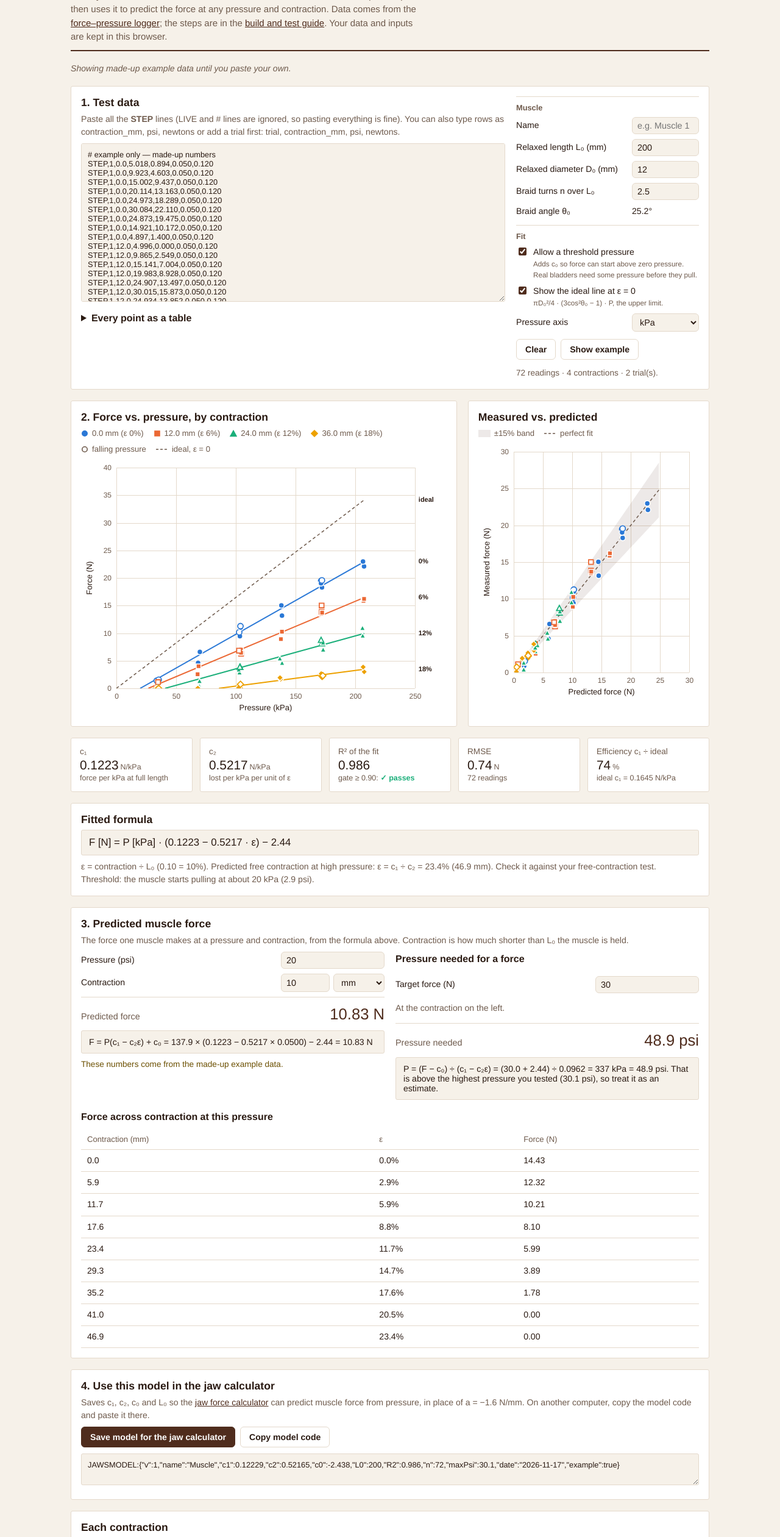
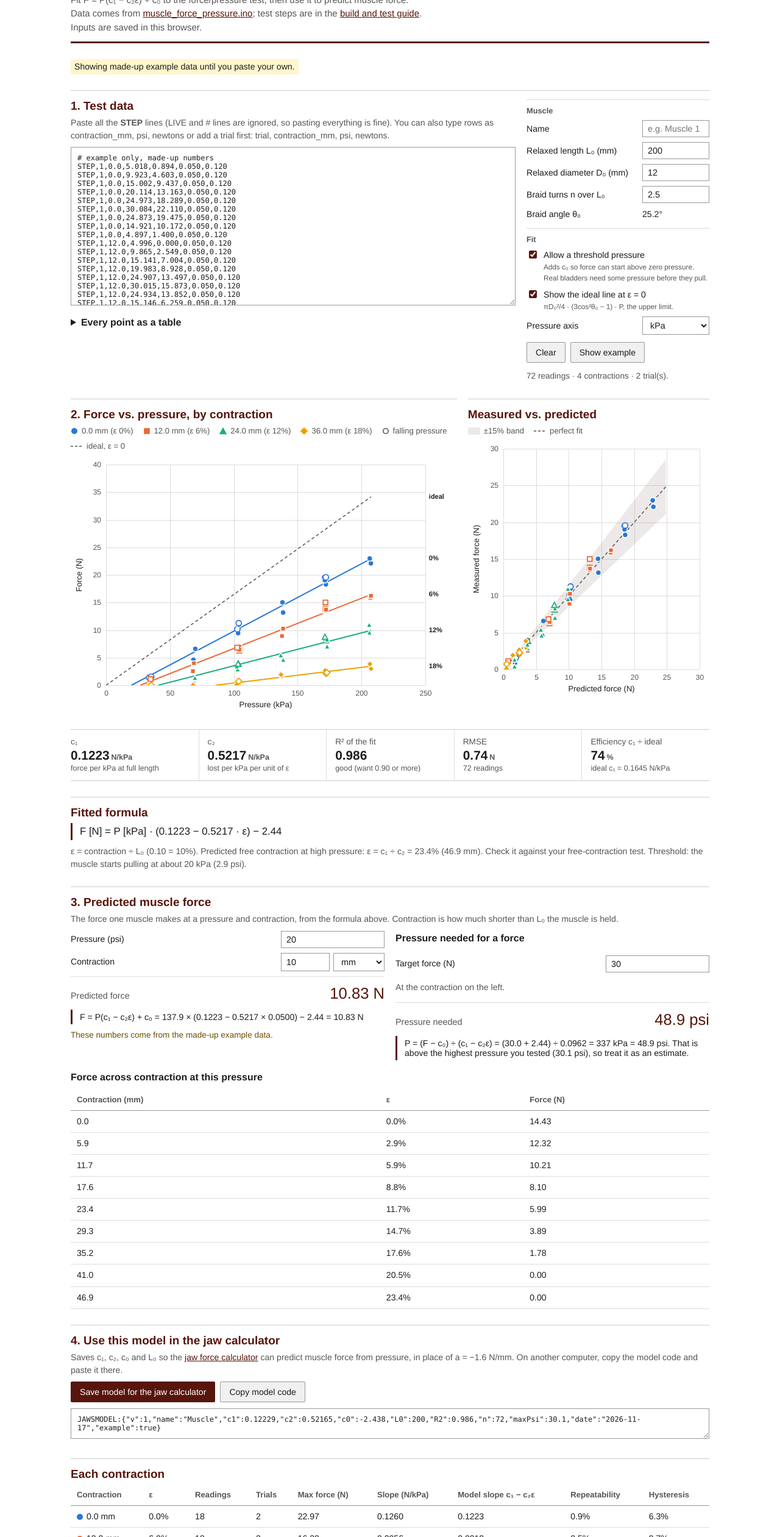
Before and after one commit to pagano770/Jaws-Leaderboard, a plain HTML site: page tools/muscle-characterization.html in a window 1280 px wide. Shown: the part 121-2642 px from the top of the page at 61% size. Drawn offline with Linux system fonts and the light colour scheme.

Commit message:
Plainer look on all pages to match the guide (#12)
- tools/lab.css: shared styles for the tool pages (white page, sections instead of cards,
  plain inputs/buttons, results as plain numbers, no tinted math boxes)
- scoreboard: smaller title, single rule, flatter controls
- removed check-mark glyphs and shortened page intros


Claude-Session: https://claude.ai/code/session_014mqoPYCMjC4f264Gc89P9Z

Co-authored-by: Claude <noreply@anthropic.com>

```diff
--- a/tools/jaw-calculator.html
+++ b/tools/jaw-calculator.html
@@ -88,13 +88,14 @@ canvas { display: block; width: 100%; height: 100%; }
   .chart-wrap { height: 280px; }
 }
 </style>
+<link rel="stylesheet" href="lab.css">
 </head>
 <body>
 <div class="wrap">
   <a class="back" href="../guide.html">← JAWS Project</a>
   <header>
     <h1>Jaw Force Calculator</h1>
-    <p>Enter your jaw measurements for each muscle orientation. The page uses the moment equation to predict the load cell force, works out the uncertainty and the best muscle angle, and compares the prediction with your squeezes. Your numbers are kept in this browser until you clear them.</p>
+    <p>Predicted load cell force for each muscle orientation from the moment balance, with uncertainty, the best muscle angle, and a comparison to the measured squeezes. Numbers are saved in this browser.</p>
   </header>
 
   <p class="note-ex" id="exNote">Showing example numbers. Type over them with your team's measurements.</p>
--- /dev/null
+++ b/tools/lab.css
@@ -0,0 +1,47 @@
+/* Shared look for the tool pages, so they match guide.html. Loaded after each page's own styles. */
+:root, :root[data-theme] {
+  --bg: #fff; --panel: #fff; --ink: #1d1d1d; --muted: #555; --line: #ddd;
+  --air: #57150B; --on-air: #fff; color-scheme: light;
+}
+@media (prefers-color-scheme: dark) { :root:not([data-theme="light"]) { --bg: #fff; --panel: #fff; --ink: #1d1d1d; --muted: #555; --line: #ddd; --air: #57150B; color-scheme: light; } }
+
+body { background: #fff; color: #1d1d1d; font-size: 15px; }
+.wrap { gap: 26px; }
+
+header { border-bottom: 3px solid #57150B; padding-bottom: 12px; }
+h1 { color: #1d1d1d !important; font-weight: bold; font-size: 30px !important; }
+h2 { color: #57150B; font-weight: bold; font-size: 19px; }
+h3 { color: #1d1d1d !important; }
+a { color: #57150B; }
+
+/* sections instead of boxed cards */
+.panel { background: none !important; border: 0 !important; border-radius: 0 !important; box-shadow: none !important; padding: 0 !important; }
+.wrap > .panel, .wrap > section.panel, .charts > .panel, .input > .panel { border-top: 1px solid #ccc !important; padding-top: 14px !important; }
+
+/* results as plain numbers, not tiles */
+.stats { gap: 0 !important; border-top: 1px solid #ccc; border-bottom: 1px solid #ccc; }
+.stats > .panel, .stats > .stat { border: 0 !important; border-left: 1px solid #ddd !important; padding: 10px 14px !important; }
+.stats > :first-child { border-left: 0 !important; padding-left: 0 !important; }
+.stat .v { font-weight: bold !important; color: #1d1d1d !important; }
+
+/* equations and worked math: plain, no tinted boxes */
+.eq, .card, .bigout, .mmbox, pre { background: none !important; border-radius: 0 !important; }
+.eq { border: 0 !important; border-left: 3px solid #57150B !important; padding: 4px 0 4px 12px !important; }
+.card { border: 0 !important; border-top: 1px solid #ddd !important; padding: 10px 0 0 !important; }
+.mmbox { border: 1px solid #ccc !important; }
+
+/* inputs and buttons: ordinary form controls */
+input, select, textarea { border-radius: 0 !important; background: #fff !important; border: 1px solid #999 !important; color: #1d1d1d !important; }
+textarea { font-family: Menlo, Consolas, "Courier New", monospace !important; font-size: 12px !important; }
+button { border-radius: 2px !important; background: #f0f0f0 !important; border: 1px solid #999 !important; color: #1d1d1d !important; font-weight: normal !important; }
+button:hover { background: #e4e4e4 !important; }
+button.primary { background: #57150B !important; border-color: #57150B !important; color: #fff !important; }
+
+.tip { border-radius: 0 !important; box-shadow: none !important; border: 1px solid #999 !important; }
+.tag, .example-tag, .note-ex { font-style: normal !important; background: #fff6cc; padding: 2px 6px; color: #1d1d1d !important; }
+.warnline, .warn { border-radius: 0 !important; }
+th { color: #555; font-weight: bold !important; border-bottom: 1px solid #999 !important; }
+.math .eq, .card .eq { border-left: 0 !important; padding: 2px 0 2px 14px !important; }
+input.title-input { border: 1px solid transparent !important; padding-left: 0 !important; font-weight: bold; }
+input.title-input:hover, input.title-input:focus { border-color: #999 !important; }
+.calc-card { border: 0 !important; border-top: 1px solid #ddd !important; border-radius: 0 !important; padding: 10px 0 0 !important; background: none !important; }
--- a/tools/muscle-characterization.html
+++ b/tools/muscle-characterization.html
@@ -109,13 +109,14 @@ button.primary { background: var(--air); border-color: var(--air); color: var(--
 button.primary:hover { filter: brightness(1.1); color: var(--panel); }
 #predict .row { grid-template-columns: 1fr 170px; }
 </style>
+<link rel="stylesheet" href="lab.css">
 </head>
 <body>
 <div class="wrap">
   <a href="../guide.html" style="color:var(--muted);font-size:.9rem">← JAWS Project</a>
   <header>
     <h1>Muscle Characterization</h1>
-    <p>Turns your blocked-force tests into a formula for the muscle's force, F = P(c₁ − c₂ε) + c₀, then uses it to predict the force at any pressure and contraction. Data comes from the <a href="https://github.com/pagano770/Jaws-Leaderboard/blob/main/arduino/muscle_force_pressure/muscle_force_pressure.ino" target="_blank" rel="noopener">force–pressure logger</a>; the steps are in the <a href="https://claude.ai/artifact/MfMrwkHXpQbDxQpVqbDntp" target="_blank" rel="noopener">build and test guide</a>. Your data and inputs are kept in this browser.</p>
+    <p>Fit F = P(c₁ − c₂ε) + c₀ to the force/pressure test, then use it to predict muscle force. Data comes from <a href="https://github.com/pagano770/Jaws-Leaderboard/blob/main/arduino/muscle_force_pressure/muscle_force_pressure.ino" target="_blank" rel="noopener">muscle_force_pressure.ino</a>; test steps are in the <a href="https://claude.ai/artifact/MfMrwkHXpQbDxQpVqbDntp" target="_blank" rel="noopener">build and test guide</a>. Inputs are saved in this browser.</p>
   </header>
 
   <span class="tag" id="exampleTag">Showing made-up example data until you paste your own.</span>
@@ -235,7 +236,7 @@ button.primary:hover { filter: brightness(1.1); color: var(--panel); }
 
   // ---------- example (made-up) ----------
   function example() {
-    const L0 = 200, out = ["# example only — made-up numbers"];
+    const L0 = 200, out = ["# example only, made-up numbers"];
     let seed = 7; const rnd = () => (seed = (seed * 9301 + 49297) % 233280) / 233280 - 0.5;
     [1, 2].forEach(tr => [0, 12, 24, 36].forEach(cmm => {
       const eps = cmm / L0, up = [5, 10, 15, 20, 25, 30], seq = up.concat([25, 15, 5]);
@@ -341,7 +342,7 @@ button.primary:hover { filter: brightness(1.1); color: var(--panel); }
     $("sC2").innerHTML = f(c2, 4) + "<small>N/kPa</small>";
     $("sC2s").textContent = nLevels > 1 ? "lost per kPa per unit of ε" : "needs 2+ contractions";
     $("sR2").textContent = f(R2, 3);
-    $("sR2s").innerHTML = "gate ≥ 0.90: <span class='gate " + (R2 >= 0.9 ? "ok'>✓ passes" : "no'>✗ below") + "</span>";
+    $("sR2s").innerHTML = R2 >= 0.9 ? "good (want 0.90 or more)" : "<span class='gate no'>low, want 0.90 or more</span>";
     $("sRM").innerHTML = f(rmse, 2) + "<small>N</small>";
     $("sRMs").textContent = pts.length + " readings";
     $("sEf").innerHTML = isFinite(eff) ? f(eff * 100, 0) + "<small>%</small>" : "–";
@@ -377,7 +378,7 @@ button.primary:hover { filter: brightness(1.1); color: var(--panel); }
       "<td class='num'>" + f(L.cmm / L0 * 100, 1) + "%</td><td class='num'>" + L.lp.length + "</td><td class='num'>" + L.trials.length + "</td>" +
       "<td class='num'>" + f(L.maxF, 2) + "</td><td class='num'>" + (L.line ? f(L.line[0], 4) : "–") + "</td>" +
       "<td class='num'>" + f(c1 - c2 * L.cmm / L0, 4) + "</td>" +
-      "<td class='num'>" + (isFinite(L.cv) ? f(L.cv, 1) + "% <span class='gate " + (L.cv <= 10 ? "ok'>✓" : "no'>✗") + "</span>" : "1 trial") + "</td>" +
+      "<td class='num'>" + (isFinite(L.cv) ? (L.cv <= 10 ? f(L.cv, 1) + "%" : "<span class='gate no'>" + f(L.cv, 1) + "%</span>") : "1 trial") + "</td>" +
       "<td class='num'>" + (isFinite(L.hys) ? f(L.hys, 1) + "%" : "no down steps") + "</td></tr>").join("");
 
     // worked calculation
```
Also changed, not shown: index.html (+12 -12 lines), tools/muscle-pressure.html (+1 -1 lines).
